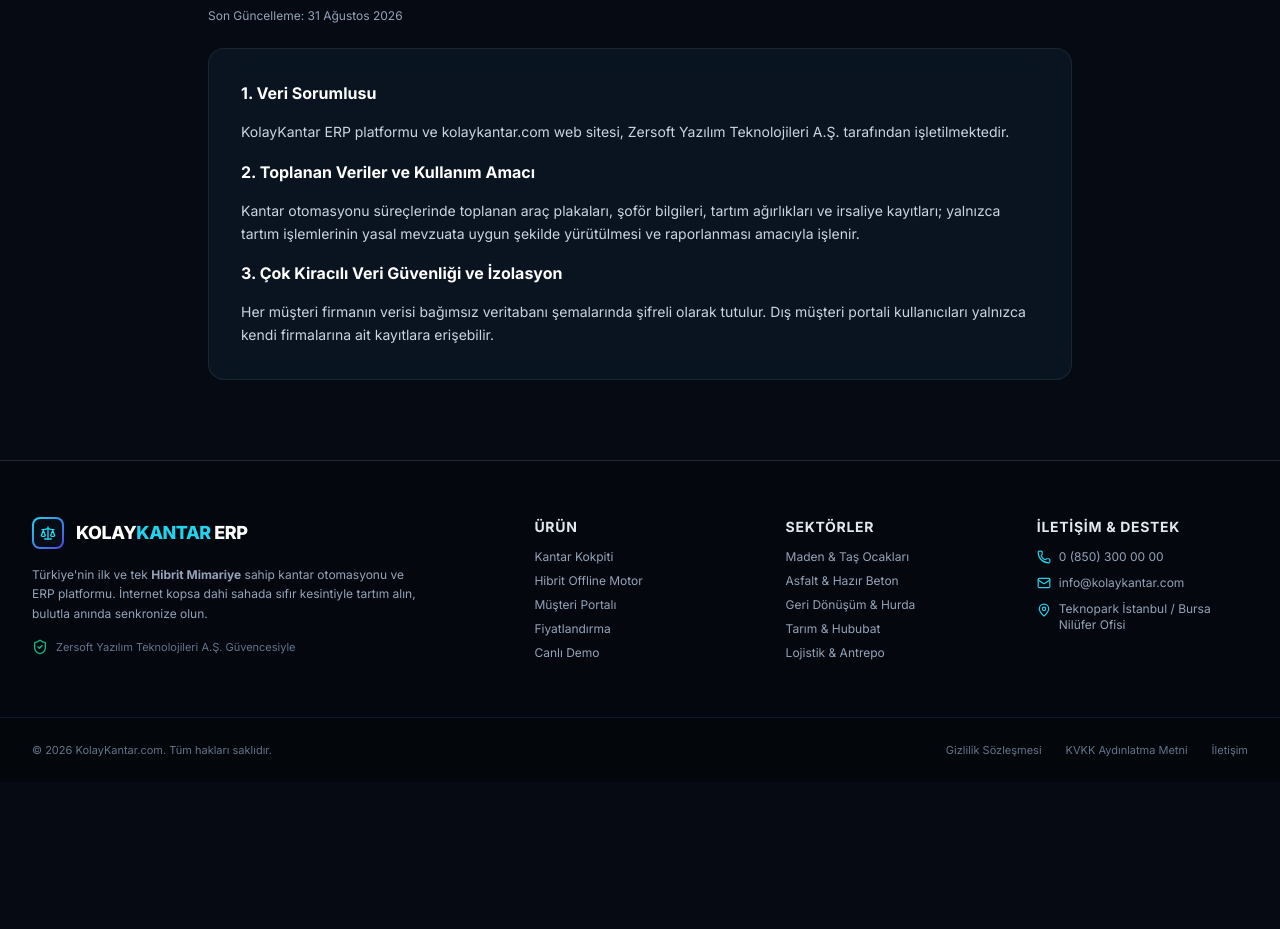
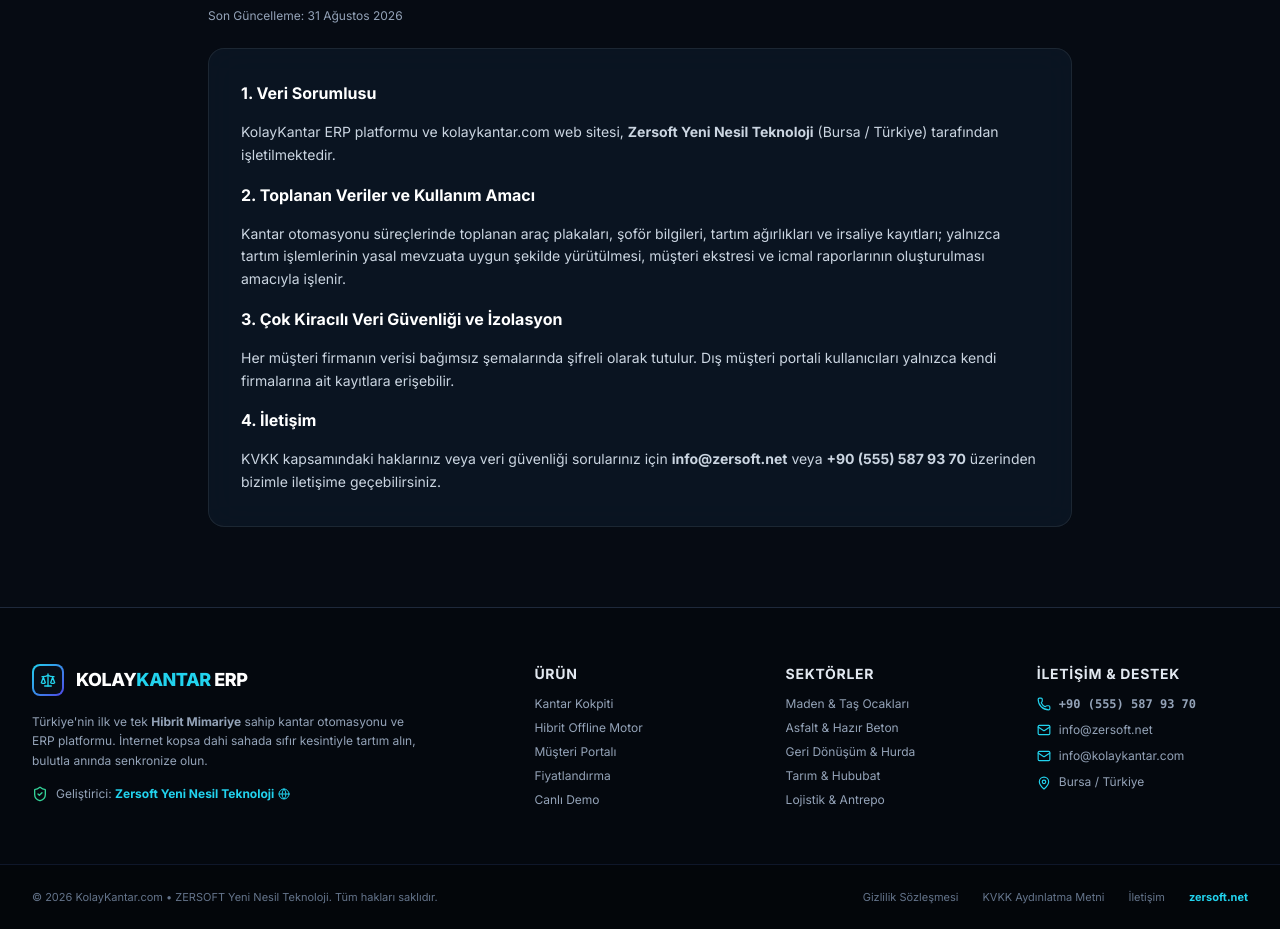
Before and after one commit to zersoft/kolaykantar.com, a Next.js app: page /gizlilik in a window 1280 px wide. Shown: the part 180-1109 px from the top of the page. Before the commit the page ends 962 px from the top, so only its background shows below. Built offline with nearby package versions, Linux system fonts and the light colour scheme.

Commit message:
fix(company): Sirket bilgileri Zersoft Yeni Nesil Teknoloji (zersoft.net) olarak guncellendi

```diff
--- a/src/app/gizlilik/page.tsx
+++ b/src/app/gizlilik/page.tsx
@@ -6,13 +6,16 @@
 
       <div className="glass-card p-8 rounded-2xl border border-slate-800 space-y-4 leading-relaxed">
         <h2 className="text-base font-bold text-white">1. Veri Sorumlusu</h2>
-        <p>KolayKantar ERP platformu ve kolaykantar.com web sitesi, Zersoft Yazılım Teknolojileri A.Ş. tarafından işletilmektedir.</p>
+        <p>KolayKantar ERP platformu ve kolaykantar.com web sitesi, <strong>Zersoft Yeni Nesil Teknoloji</strong> (Bursa / Türkiye) tarafından işletilmektedir.</p>
 
         <h2 className="text-base font-bold text-white">2. Toplanan Veriler ve Kullanım Amacı</h2>
-        <p>Kantar otomasyonu süreçlerinde toplanan araç plakaları, şoför bilgileri, tartım ağırlıkları ve irsaliye kayıtları; yalnızca tartım işlemlerinin yasal mevzuata uygun şekilde yürütülmesi ve raporlanması amacıyla işlenir.</p>
+        <p>Kantar otomasyonu süreçlerinde toplanan araç plakaları, şoför bilgileri, tartım ağırlıkları ve irsaliye kayıtları; yalnızca tartım işlemlerinin yasal mevzuata uygun şekilde yürütülmesi, müşteri ekstresi ve icmal raporlarının oluşturulması amacıyla işlenir.</p>
 
         <h2 className="text-base font-bold text-white">3. Çok Kiracılı Veri Güvenliği ve İzolasyon</h2>
-        <p>Her müşteri firmanın verisi bağımsız veritabanı şemalarında şifreli olarak tutulur. Dış müşteri portali kullanıcıları yalnızca kendi firmalarına ait kayıtlara erişebilir.</p>
+        <p>Her müşteri firmanın verisi bağımsız şemalarında şifreli olarak tutulur. Dış müşteri portali kullanıcıları yalnızca kendi firmalarına ait kayıtlara erişebilir.</p>
+
+        <h2 className="text-base font-bold text-white">4. İletişim</h2>
+        <p>KVKK kapsamındaki haklarınız veya veri güvenliği sorularınız için <strong>info@zersoft.net</strong> veya <strong>+90 (555) 587 93 70</strong> üzerinden bizimle iletişime geçebilirsiniz.</p>
       </div>
     </div>
   );
--- a/src/app/layout.tsx
+++ b/src/app/layout.tsx
@@ -28,8 +28,9 @@
     "maden kantar programı",
     "beton santrali tartım",
     "taş ocağı kantar",
+    "zersoft",
   ],
-  authors: [{ name: "Zersoft Yazılım Teknolojileri A.Ş." }],
+  authors: [{ name: "Zersoft Yeni Nesil Teknoloji" }],
   openGraph: {
     title: "KolayKantar ERP | Hibrit Kantar Otomasyonu & Bulut Platformu",
     description:
--- a/src/components/layout/footer.tsx
+++ b/src/components/layout/footer.tsx
@@ -1,5 +1,5 @@
 import Link from "next/link";
-import { Scale, Phone, Mail, MapPin, ShieldCheck, Heart } from "lucide-react";
+import { Scale, Phone, Mail, MapPin, ShieldCheck, Heart, Globe } from "lucide-react";
 
 export function Footer() {
   return (
@@ -20,9 +20,20 @@
           <p className="text-slate-400 leading-relaxed max-w-sm">
             Türkiye'nin ilk ve tek <strong>Hibrit Mimariye</strong> sahip kantar otomasyonu ve ERP platformu. İnternet kopsa dahi sahada sıfır kesintiyle tartım alın, bulutla anında senkronize olun.
           </p>
-          <div className="flex items-center gap-2 text-slate-500 text-[11px]">
-            <ShieldCheck className="h-4 w-4 text-emerald-500" />
-            <span>Zersoft Yazılım Teknolojileri A.Ş. Güvencesiyle</span>
+          <div className="flex items-center gap-2 text-slate-400 text-xs">
+            <ShieldCheck className="h-4 w-4 text-emerald-400" />
+            <span>
+              Geliştirici:{" "}
+              <a
+                href="https://zersoft.net"
+                target="_blank"
+                rel="noopener noreferrer"
+                className="text-cyan-400 font-bold hover:underline inline-flex items-center gap-1"
+              >
+                Zersoft Yeni Nesil Teknoloji
+                <Globe className="h-3 w-3 inline" />
+              </a>
+            </span>
           </div>
         </div>
 
@@ -56,15 +67,19 @@
           <ul className="space-y-2.5">
             <li className="flex items-center gap-2">
               <Phone className="h-3.5 w-3.5 text-cyan-400 shrink-0" />
-              <span>0 (850) 300 00 00</span>
+              <a href="tel:+905555879370" className="hover:text-cyan-300 font-mono font-bold">+90 (555) 587 93 70</a>
             </li>
             <li className="flex items-center gap-2">
               <Mail className="h-3.5 w-3.5 text-cyan-400 shrink-0" />
-              <span>info@kolaykantar.com</span>
+              <a href="mailto:info@zersoft.net" className="hover:text-cyan-300">info@zersoft.net</a>
+            </li>
+            <li className="flex items-center gap-2">
+              <Mail className="h-3.5 w-3.5 text-cyan-400 shrink-0" />
+              <a href="mailto:info@kolaykantar.com" className="hover:text-cyan-300">info@kolaykantar.com</a>
             </li>
             <li className="flex items-start gap-2">
               <MapPin className="h-3.5 w-3.5 text-cyan-400 shrink-0 mt-0.5" />
-              <span>Teknopark İstanbul / Bursa Nilüfer Ofisi</span>
+              <span>Bursa / Türkiye</span>
             </li>
           </ul>
         </div>
@@ -73,11 +88,12 @@
       {/* Alt Telif Satırı */}
       <div className="border-t border-slate-900 bg-[#03060a] py-6">
         <div className="max-w-7xl mx-auto px-4 sm:px-6 lg:px-8 flex flex-col sm:flex-row items-center justify-between gap-3 text-slate-500 text-[11px]">
-          <p>© {new Date().getFullYear()} KolayKantar.com. Tüm hakları saklıdır.</p>
+          <p>© {new Date().getFullYear()} KolayKantar.com • ZERSOFT Yeni Nesil Teknoloji. Tüm hakları saklıdır.</p>
           <div className="flex items-center gap-6">
             <Link href="/gizlilik" className="hover:text-slate-300">Gizlilik Sözleşmesi</Link>
             <Link href="/gizlilik" className="hover:text-slate-300">KVKK Aydınlatma Metni</Link>
             <Link href="/iletisim" className="hover:text-slate-300">İletişim</Link>
+            <a href="https://zersoft.net" target="_blank" rel="noopener noreferrer" className="text-cyan-400 hover:underline font-bold">zersoft.net</a>
           </div>
         </div>
       </div>
```
